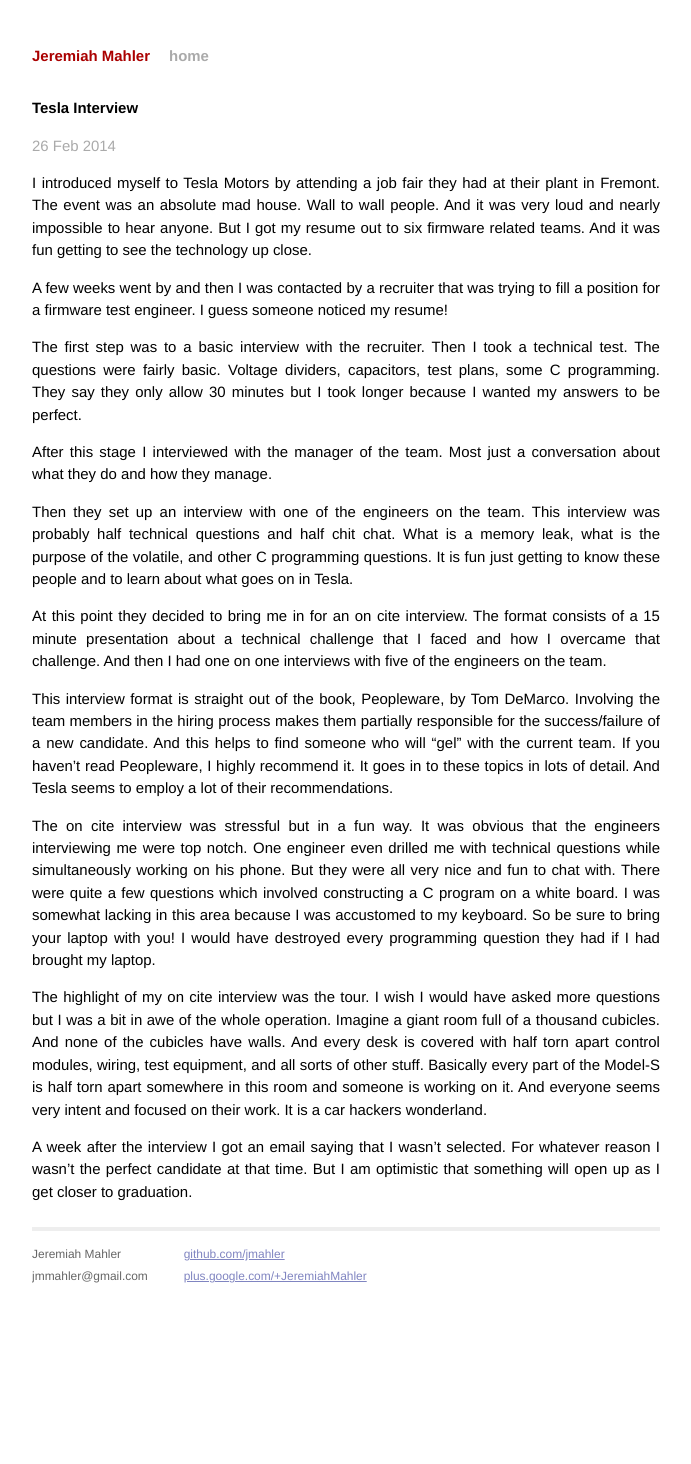
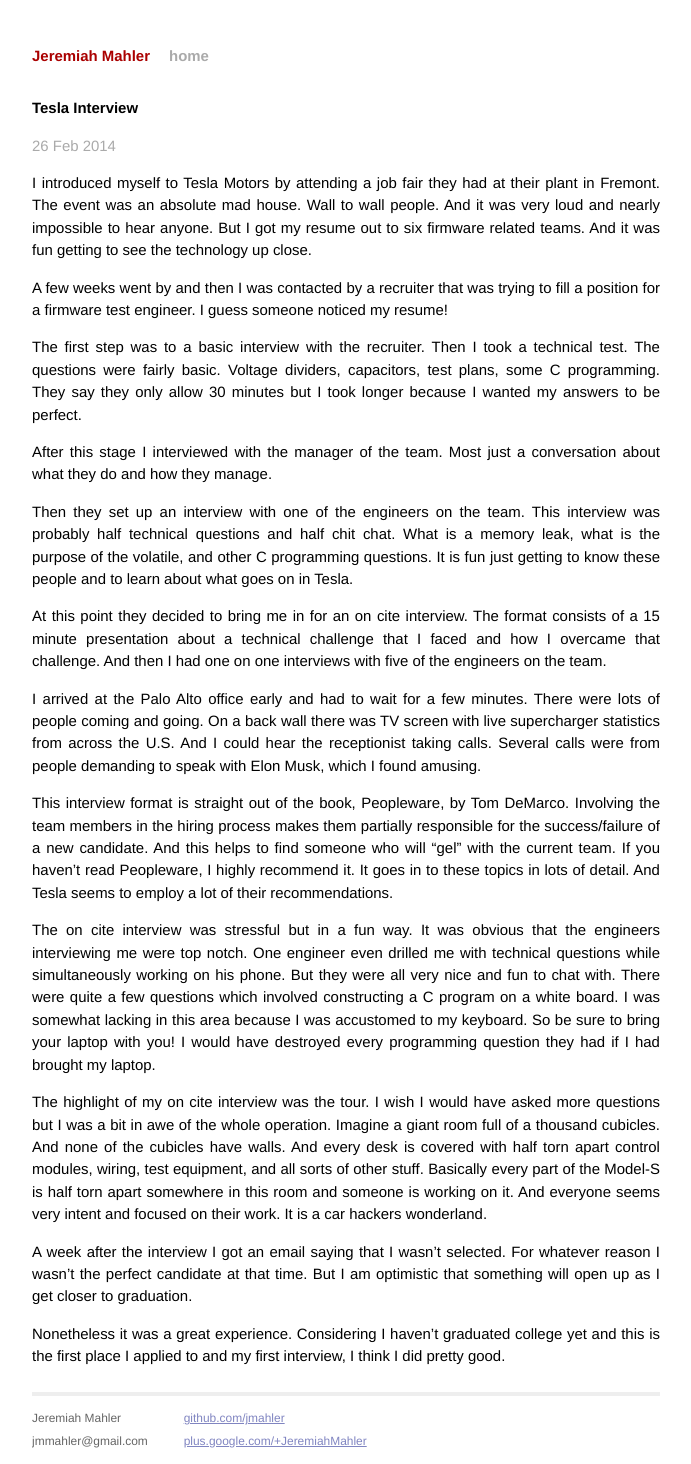
Before and after one commit to jmahler/jmahler.github.io, a Jekyll site: the page built from _posts/2014-02-27-tesla_interview.md, in a window 1280 px wide. Shown: the whole page, without its empty margins (294-985 px from the left). Built offline with Jekyll 4.4.1, drawn with Linux system fonts in a browser that asks for light colours; Markdown is read by kramdown in place of the engine named in the settings; before the commit the page ends 1300 px from its top, so only the background shows below that.

Commit message:
added description of reception area, revised conclusion

```diff
--- a/_posts/2014-02-27-tesla_interview.md
+++ b/_posts/2014-02-27-tesla_interview.md
@@ -42,6 +42,12 @@
 And then I had one on one interviews with five of the engineers on
 the team.
 
+I arrived at the Palo Alto office early and had to wait for a few minutes.
+There were lots of people coming and going.  On a back wall there was
+TV screen with live supercharger statistics from across the U.S.
+And I could hear the receptionist taking calls.  Several calls were
+from people demanding to speak with Elon Musk, which I found amusing.
+
 This interview format is straight out of the book, Peopleware, by Tom DeMarco.
 Involving the team members in the hiring process makes them partially
 responsible for the success/failure of a new candidate.
@@ -78,3 +84,7 @@
 A week after the interview I got an email saying that I wasn't selected.
 For whatever reason I wasn't the perfect candidate at that time.
 But I am optimistic that something will open up as I get closer to graduation.
+
+Nonetheless it was a great experience.  Considering
+I haven't graduated college yet and this is the first place I applied
+to and my first interview, I think I did pretty good.
```
